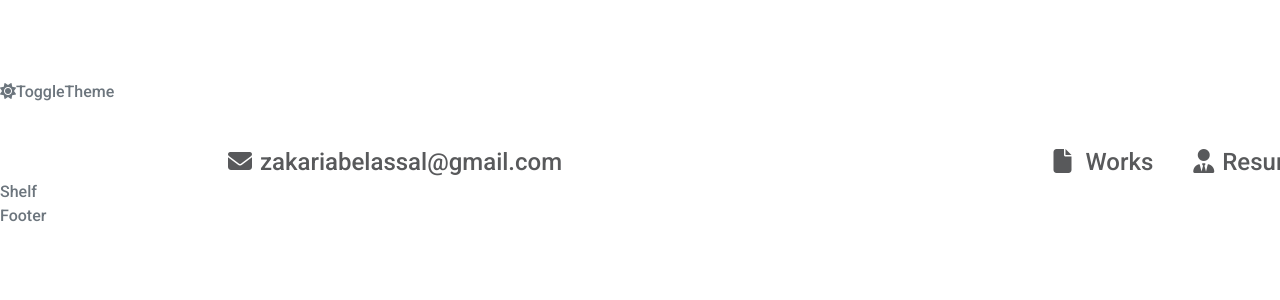
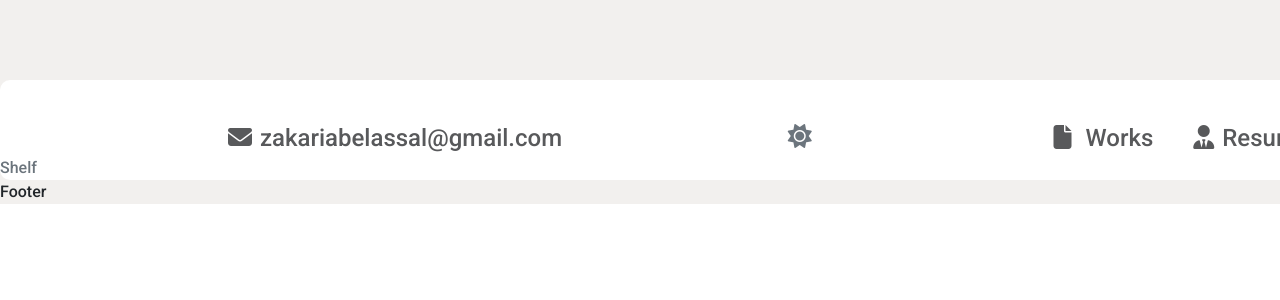
Before and after one commit to ZaBelassal/demoproject, a React (Create React App) app: page /shelf in a window 1280 px wide. Shown: the top 300 px of the page. Built offline with nearby package versions, Linux system fonts and the light colour scheme; a web font is replaced by a local one.

Commit message:
darkMode Enabled

```diff
--- a/src/App.js
+++ b/src/App.js
@@ -16,29 +16,57 @@ function App() {
   console.log(themeContext)
 
   let style = {};
-  if(themeContext.theme === 'dark'){
+  let style1 = {};
+  if(themeContext.theme === 'black'){
     style= {
       background:'white',
       color:'#6c757d'
     }
+    style1={
+      background:'f2f0ee'
+    }
    } else {
       style= {
-      background:'dark',
+      background:'black',
       color:"#ffffff"
       }
+      style1={
+        background:'#111111'
+      }
     }
+
+    if(themeContext.theme === 'white'){
+      style= {
+        background:'black',
+        color:'#ffffff'
+      }
+      style1={
+        background:'#111111'
+      }
+     } else {
+        style= {
+        background:'white',
+        color:"#6c757d"
+        }
+        style1={
+          background:'#f2f0ee'
+        }
+      }
+
 
 
   return (
 
 
-    <div className="App" style={style}>
-      <ToggleTheme />
+    <div className="App" style={style1}>
+
       <div className='AppContainer' style={style}>
       <header className="alignImg">
             <div className='marginMail'>
                   <a className="bgchange text-decoration-none fs-4 p-2" href="mailto:zakariabelassal@gmail.com"><i className="fa-solid fa-envelope mx-2"></i>zakariabelassal@gmail.com</a>
+
             </div>
+            <ToggleTheme />
             <div>
               <Link className="bgchange text-decoration-none mx-2 fs-4 p-2" to="/portfolio"><i className="fa-solid fa-file mx-2"></i> Works</Link>
               <Link className="bgchange text-decoration-none mx-2 fs-4 p-2" to="/resume"><i className="fa-solid fa-user-tie mx-2"></i>Resume</Link>
--- a/src/components/Theme/ThemeContext.js
+++ b/src/components/Theme/ThemeContext.js
@@ -3,10 +3,10 @@ import React, { useContext,useState  } from 'react'
 export const ThemeContext = React.createContext() ;
 
 export function ThemeProvider(Props){
-    const [theme, setTheme] = useState('dark');
+    const [theme, setTheme] = useState('black');
 
     function toggleTheme(){
-        setTheme(theme === 'dark' ? 'light' : 'dark');
+        setTheme(theme === 'black' ? 'white' : 'black');
     }
 
     return (
--- a/src/components/ToggleTheme/ToggleTheme.js
+++ b/src/components/ToggleTheme/ToggleTheme.js
@@ -4,14 +4,14 @@ import { ThemeContext} from '../Theme/ThemeContext'
 export default function ToggleTheme(){
     const themeContext = useContext(ThemeContext)
 
+    console.log(themeContext.theme)
 
 return (
     <div onClick={themeContext.toggleTheme}>
-        {themeContext.toggleTheme === 'dark'?
-        <i className="fa-solid fa-moon"></i> :
-        <i className="fa-solid fa-sun"></i>}
+        {themeContext.theme === 'black'?
+        <i className="fa-solid fa-sun fs-4"></i>:
+        <i className="fa-solid fa-moon fs-4"></i> }
 
-            ToggleTheme
     </div>
 )
 
```
